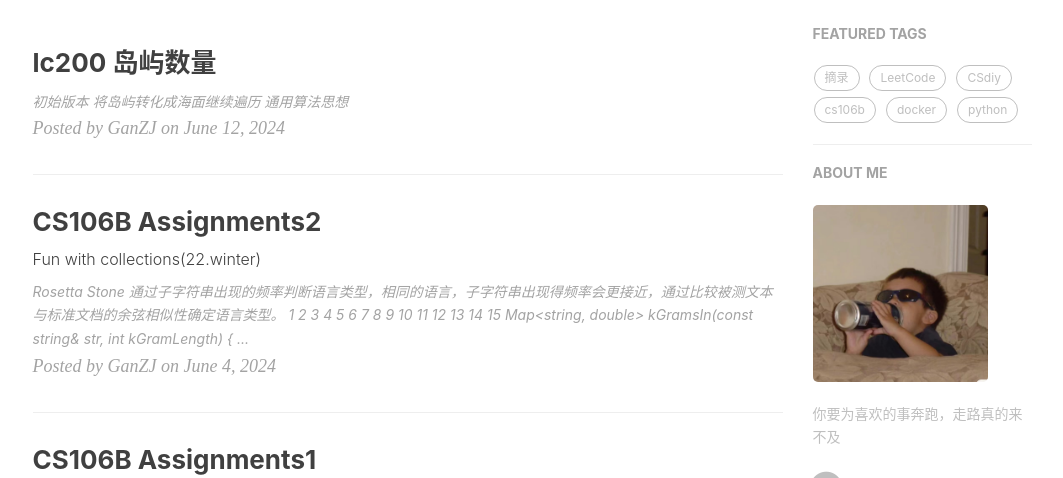
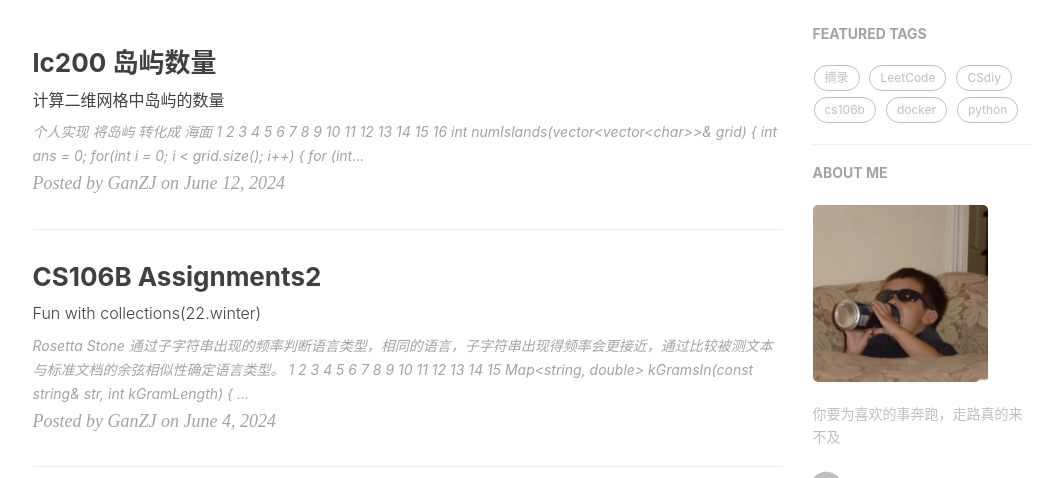
Before and after one commit to Lhrek/Lhrek.github.io, a Jekyll site: the page built from index.html, in a window 1280 px wide and 900 px high, cut to the strip 422-900 px from the top of the window. Shown: the whole strip, without its empty margins (135-1198 px from the left). Built offline with Jekyll 4.4.1, drawn with Linux system fonts in a browser that asks for light colours; nearby versions of some CDN libraries; the list of posts is cut into pages by our own code; comment, search, counter and statistics services are not loaded; some of the changed lines change nothing that is shown.

Commit message:
mac commit

````diff
--- a/_posts/2024-6-12-numIslands.md
+++ b/_posts/2024-6-12-numIslands.md
@@ -1,22 +1,81 @@
 ---
 layout:     post
 title:      "lc200 岛屿数量"
-subtitle:   ""
+subtitle:   "计算二维网格中岛屿的数量"
 date:       2024-06-12 14:42:42
 author:     "GanZJ"
-header-img: "img/post-bg-island.jpeg"
+header-img: "img/bg-islands.jpeg"
 catalog: true
 tags:
   - 每日一题
   - 连通分量
+  - 岛屿问题
+  - dfs
+  - bfs
 ---
 
 
 
-## 初始版本
+## 个人实现
 
-将岛屿转化成海面继续遍历
+将岛屿 转化成 海面
+
+```cpp
+int numIslands(vector<vector<char>>& grid) {
+    int ans = 0;
+    for(int i = 0; i < grid.size(); i++) {
+        for (int j = 0; j < grid[0].size(); j++){
+            if(grid[i][j] == '1'){
+                ans++;
+                do{
+                    grid[i][j] = '0';
+                  //
+                }while(1);
+
+            }
+        }
+    }
+    return ans;
+}
+```
+
+卡壳： 在`if(grid[i][j] == '1')`后将该岛屿置成海洋，即如何从`(grid[i][j]`出发便利周围。 虽然但是，离谱得是这道题我清晰得记得我当初大一刚学c写过，而且当时写得很顺，那时都没听过算法这个概念。
 
 
 
-## 通用算法思想
+```cpp
+void dfs(vector<vector<char>>& grid,int i, int j){
+    if(i < 0 || i >= grid.size() || j < 0 || j >= grid[0].size() || grid[i][j] == '0'){
+        return;
+    }
+    grid[i][j] = '0';
+    dfs(grid, i + 1, j);
+    dfs(grid, i - 1, j);
+    dfs(grid, i, j + 1);
+    dfs(grid, i, j - 1);
+}
+
+int numIslands(vector<vector<char>>& grid) {
+    int ans = 0;
+    for(int i = 0; i < grid.size(); i++) {
+        for (int j = 0; j < grid[0].size(); j++){
+            if(grid[i][j] == '1'){
+                dfs(grid, i, j);
+                ans++;
+            }
+        }
+    }
+    return ans;
+}
+```
+
+通过再实现一个函数递归调用来探索岛屿并将其重制
+
+## 其他思路
+
+### bfs 方法：
+
+- 借用一个队列 queue，判断队列首部节点 (i, j) 是否未越界且为 1：
+  - 若是则置零（删除岛屿节点），并将此节点上下左右节点 (i+1,j),(i-1,j),(i,j+1),(i,j-1) 加入队列；
+  - 若不是则跳过此节点；
+- 循环 pop 队列首节点，直到整个队列为空，此时已经遍历完此岛屿。
````
Also changed, not shown: 2 other files.
